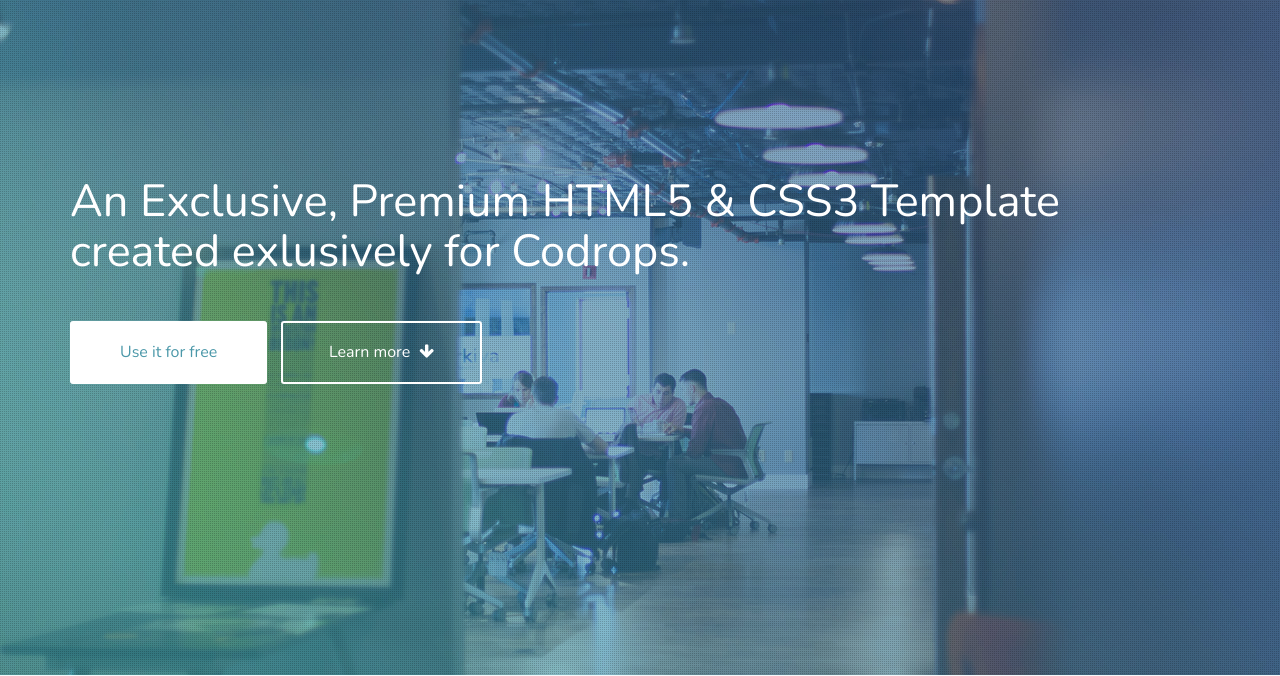
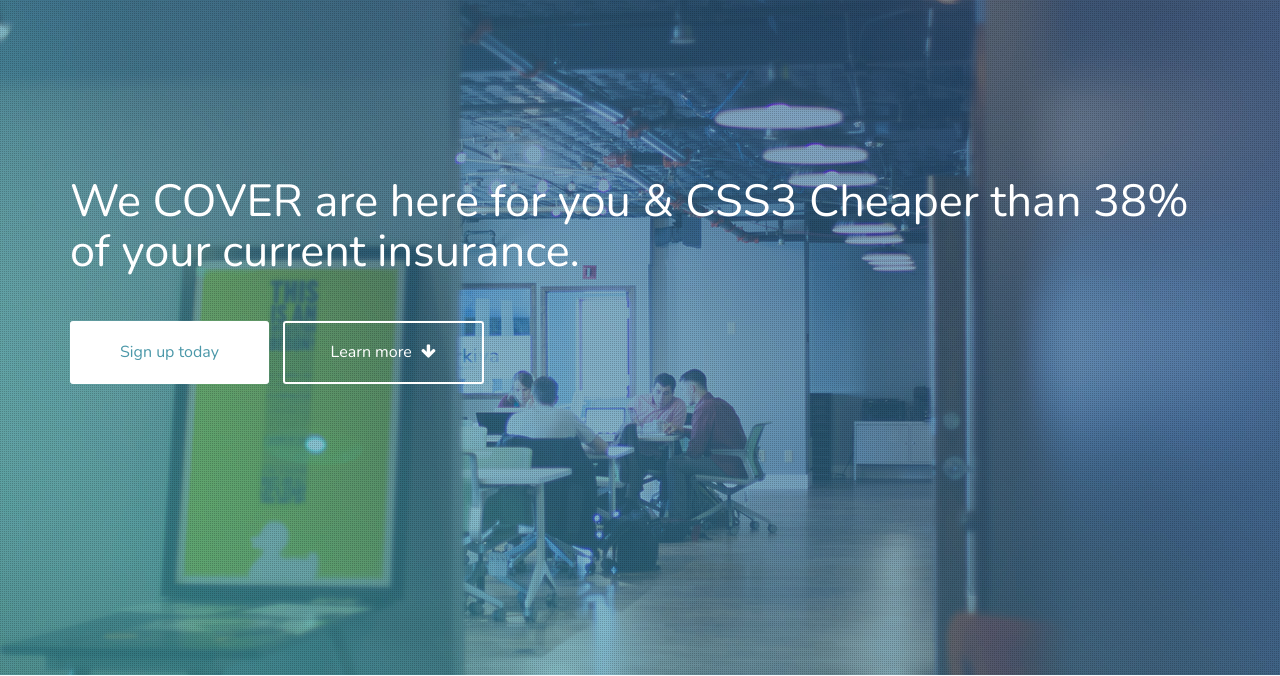
Before and after one commit to tsolmoo17/cover.mn, a plain HTML site: page index.html in a window 1280 px wide. Shown: the part 125-801 px from the top of the page. Drawn offline with nearby package versions, Linux system fonts and the light colour scheme.

Commit message:
Updated home page

```diff
--- a/index.html
+++ b/index.html
@@ -58,8 +58,8 @@
 					</div>
 					<div class="row hero-content">
 						<div class="col-md-12">
-							<h1 class="animated fadeInDown">An Exclusive, Premium HTML5 &amp; CSS3 Template created exlusively for Codrops.</h1>
-							<a href="http://tympanus.net/codrops/?p=22554" class="use-btn animated fadeInUp">Use it for free</a> <a href="#about" class="learn-btn animated fadeInUp">Learn more <i class="fa fa-arrow-down"></i></a>
+							<h1 class="animated fadeInDown">We COVER are here for you &amp; CSS3 Cheaper than 38% of your current insurance.</h1>
+							<a href="http://tympanus.net/codrops/?p=22554" class="use-btn animated fadeInUp">Sign up today</a> <a href="#about" class="learn-btn animated fadeInUp">Learn more <i class="fa fa-arrow-down"></i></a>
 						</div>
 					</div>
 				</div>
```
